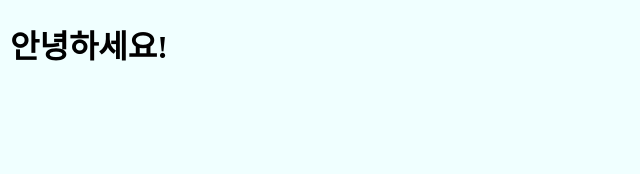
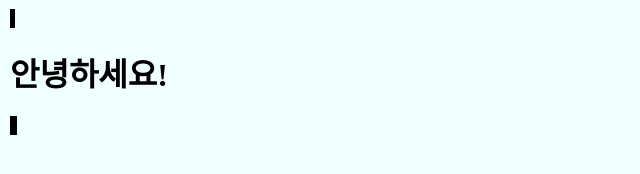
Before and after one commit to parkseyoung1209/parkseyoung1209.github.io, a plain HTML site: page index.html in a window 1280 px wide. Shown: the whole page, without its empty margins (0-640 px from the left). Drawn offline with Linux system fonts and the light colour scheme.

Commit message:
index.html

```diff
--- a/index.html
+++ b/index.html
@@ -6,7 +6,7 @@
     <title>parkseyoung1209's homepage</title>
     <style>
       span {
-        border: 0cap;
+        border: 1px solid;
       }
       body {
         background-color: azure;
```
